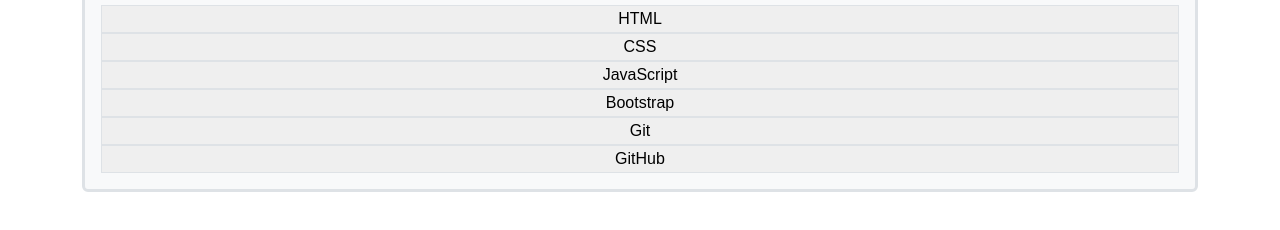
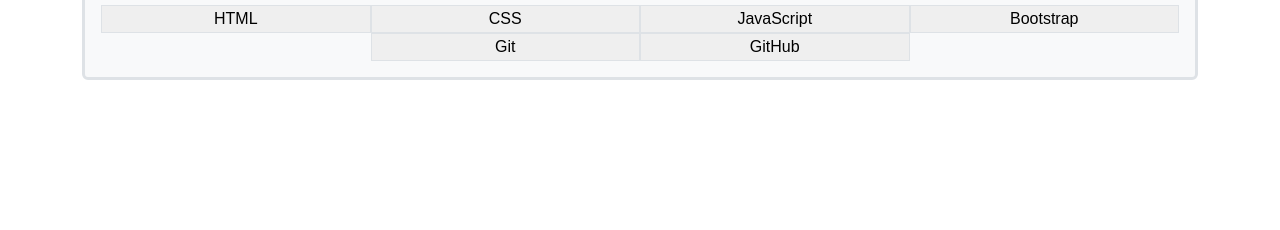
Before and after one commit to kumarrajusahu/RKS_Portfolio, a plain HTML site: page About.html in a window 1280 px wide. Shown: the part 560-790 px from the top of the page. Drawn offline with nearby package versions, Linux system fonts and the light colour scheme; a web font is replaced by a local one.

Commit message:
Update About.html

```diff
--- a/About.html
+++ b/About.html
@@ -224,12 +224,12 @@
         <div class="container">
           <div class="row d-flex justify-content-center">
 
-        <button class="border border-rounded-pill bg-tertiary"> HTML </button>
-        <button class="border border-rounded-pill bg-tertiary">CSS</button>
-        <button class="border border-rounded-pill bg-tertiary">JavaScript</button>
-        <button class="border border-rounded-pill bg-tertiary">Bootstrap</button>
-        <button class="border border-rounded-pill bg-tertiary" >Git</button>
-        <button class="border border-rounded-pill bg-tertiary">GitHub</button>
+        <button class="border border-rounded-pill bg-tertiary col col-3"> HTML </button>
+        <button class="border border-rounded-pill bg-tertiary col col-3">CSS</button>
+        <button class="border border-rounded-pill bg-tertiary col col-3">JavaScript</button>
+        <button class="border border-rounded-pill bg-tertiary col col-3">Bootstrap</button>
+        <button class="border border-rounded-pill bg-tertiary col col-3" >Git</button>
+        <button class="border border-rounded-pill bg-tertiary col col-3">GitHub</button>
           </div>
         </div>
       </div>
```
